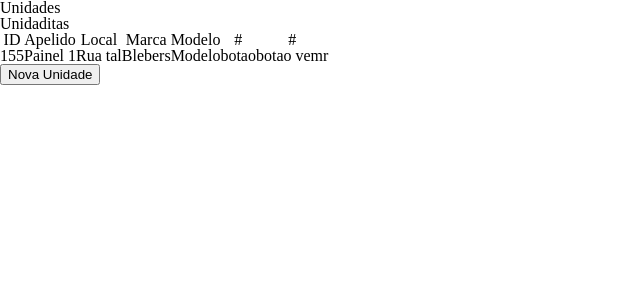
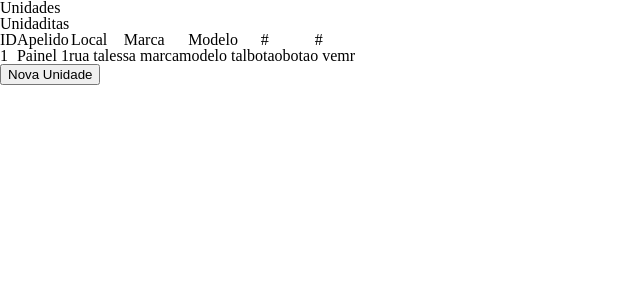
Before and after one commit to ClaudioDev233/SolarEnergy, a React (Create React App) app: page /unitList in a window 1280 px wide. Shown: the top 300 px of the page, without its empty margins (0-640 px from the left). Built offline with nearby package versions, Linux system fonts and the light colour scheme; data requests are answered from the project's data file.

Commit message:
added list generation

```diff
--- a/src/components/listUnits/index.js
+++ b/src/components/listUnits/index.js
@@ -1,9 +1,10 @@
 import { UnitContext } from "../../context/unitContext";
-import { useContext, useEffect, useState } from "react";
+import { Children, useContext, useEffect, useState } from "react";
 import axios from "axios";
 export default function ListUnits() {
   const { setMode } = useContext(UnitContext);
   const [data, setData] = useState([]);
+
   useEffect(() => {
     async function getData() {
       await axios
@@ -31,15 +32,21 @@ export default function ListUnits() {
             </tr>
           </thead>
           <tbody>
-            <tr>
-              <td>155</td>
-              <td>Painel 1</td>
-              <td>Rua tal</td>
-              <td>Blebers</td>
-              <td>Modelo</td>
-              <td>botao</td>
-              <td>botao vemr</td>
-            </tr>
+            {Children.toArray(
+              data.map((unidade) => {
+                return (
+                  <tr>
+                    <td>{unidade.id}</td>
+                    <td>{unidade.apelido}</td>
+                    <td>{unidade.local}</td>
+                    <td>{unidade.marca}</td>
+                    <td>{unidade.modelo}</td>
+                    <td>botao</td>
+                    <td>botao vemr</td>
+                  </tr>
+                );
+              })
+            )}
           </tbody>
         </table>
         <button
```
